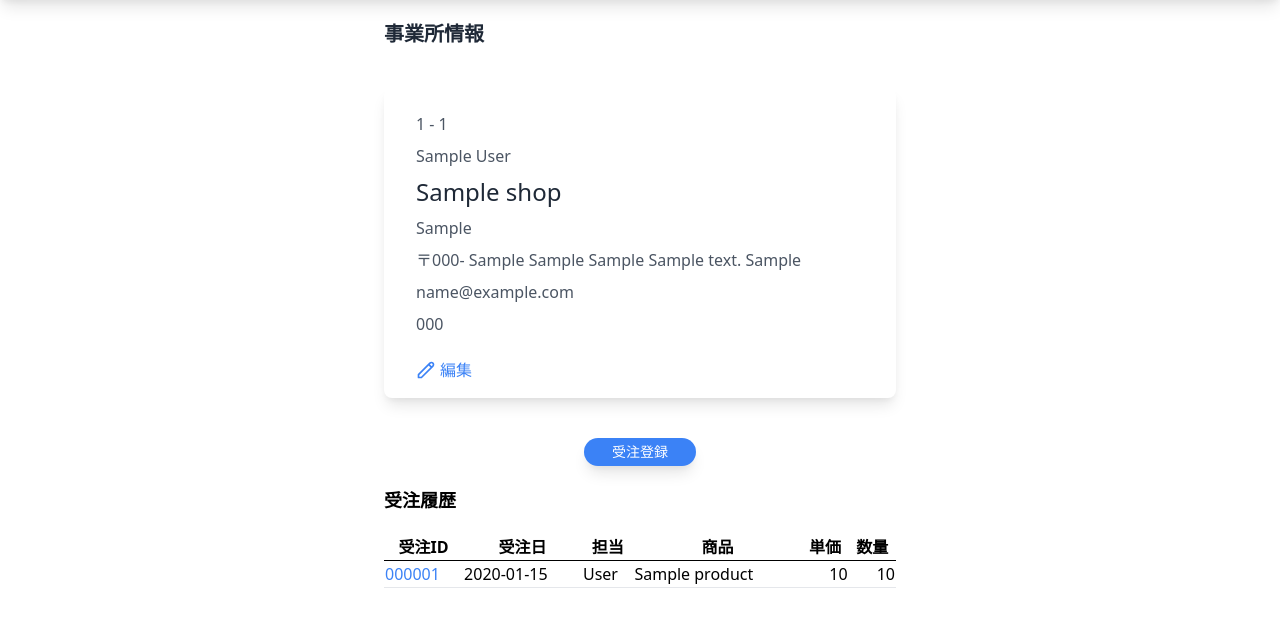
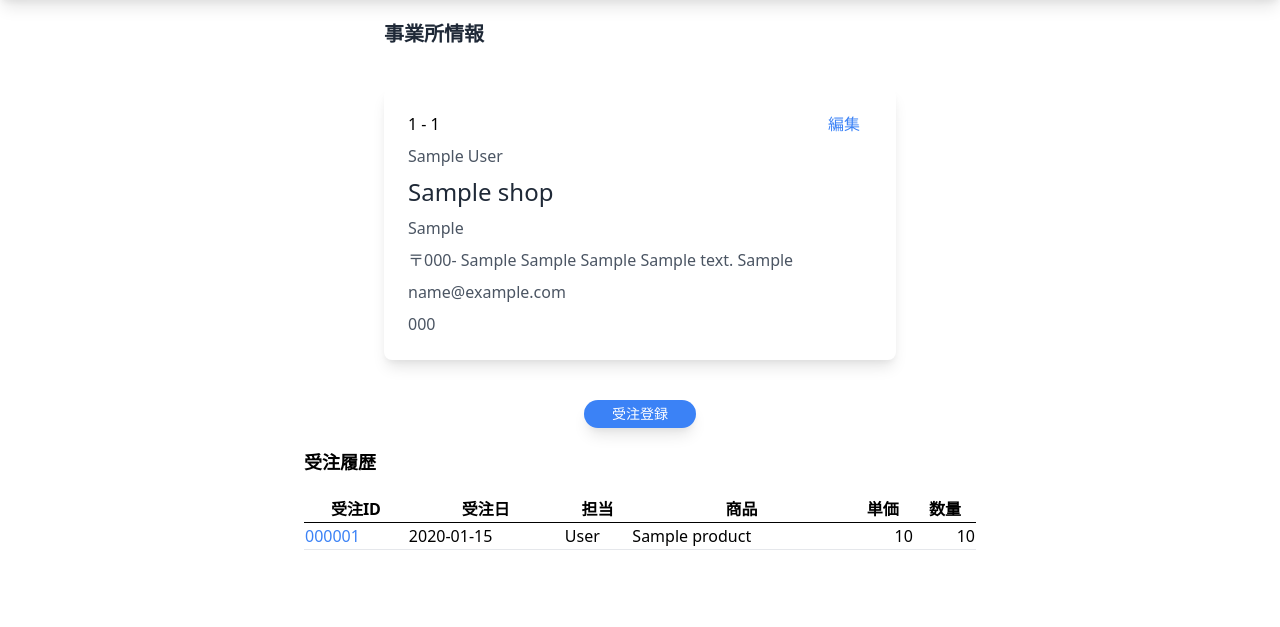
Before and after one commit to hayamakazuyuki/fas, a Flask app: page /customer/shop/1/1 in a window 1280 px wide. Shown: the part 81-708 px from the top of the page. Run offline with Flask 2, Linux system fonts and the light colour scheme; a user stored in the database is signed in; tables that the repository leaves empty hold one stand-in row (values such as "Sample post"); some libraries are stand-ins or nearby versions.

Commit message:
updated: shop detail

```diff
--- a/flask/app/templates/customer/shop-profile.html
+++ b/flask/app/templates/customer/shop-profile.html
@@ -3,14 +3,18 @@
 {% include "navbar.html" %}
 {% include "_flashing.html" %}
 
-<div class="container max-w-6xl mx-auto mt-5">
+<div class="container max-w-2xl mx-auto mt-5">
     <div class="max-w-lg mx-auto">
 
     <p class="font-bold text-xl text-gray-800">事業所情報</p>
 
-    <div class="mx-auto py-4 px-8 bg-white shadow-lg rounded-lg my-10">
-        <div>
-            <p class="mt-2 text-gray-600">{{ shop.customer_id }} - {{ shop.id }}</p>
+    <div class="mx-auto p-6 bg-white shadow-lg rounded-lg my-10">
+        <div class="flex justify-between items-center">
+            <p class=text-gray-600">{{ shop.customer_id }} - {{ shop.id }}</p>
+            <p class="text-blue-500 px-3 rounded-full hover:bg-blue-100">
+                <a href="/customer/shop/{{ shop.customer_id }}/{{ shop.id }}?mode=edit">編集</a>
+            </p>
+        </div>
         <p class="mt-2 text-gray-600">{{ shop.customer.name }}</p>
         <h2 class="mt-2 text-gray-800 text-2xl">{{ shop.name }}</h2>
         <p class="mt-2 text-gray-600">{{ shop.department }}</p>
@@ -18,15 +22,6 @@
             {{ shop.town }} {{ shop.address }} {{ shop.building }}</p>
         <p class="mt-2 text-gray-600">{{ shop.email }}</p>
         <p class="mt-2 text-gray-600">{{ shop.telephone }}</p>
-
-            <div class="mt-5">
-                <a href="/customer/shop/{{ shop.customer_id }}/{{ shop.id }}?mode=edit" class="inline-block text-blue-500 hover:text-blue-700 hover:underline">
-                    <svg xmlns="http://www.w3.org/2000/svg" class="h-5 w-5 inline-block" fill="none" viewBox="0 0 24 24" stroke="currentColor">
-                        <path stroke-linecap="round" stroke-linejoin="round" stroke-width="2" d="M15.232 5.232l3.536 3.536m-2.036-5.036a2.5 2.5 0 113.536 3.536L6.5 21.036H3v-3.572L16.732 3.732z" />
-                    </svg><span class="align-middle ml-1">編集</span>
-                </a>
-            </div>
-
         </div>
     </div>
 
--- a/flask/app/templates/order/order-detail.html
+++ b/flask/app/templates/order/order-detail.html
@@ -84,7 +84,7 @@
         <div class="bg-white border p-6 shadow-md">
             <h2 class="font-bold text-sm">受注の削除</h2>
             <p class="text-gray-500 text-sm mt-5">「{{ order.shop.name }}」の受注を削除しようとしています。</p>
-            <p class="text-gray-500 text-sm mt-3">削除していいですか？</p>
+            <p class="text-gray-500 text-sm mt-3">削除しますか？</p>
             <p class="font-bold mt-5 text-right">
                 <span @click="open = false" class="px-3 py-1 rounded-md text-gray-500 cursor-pointer hover:bg-gray-100">中止</span>
                 <span class="ml-8 px-3 py-1 rounded-md text-blue-500 cursor-pointer hover:bg-blue-100">
```
Lines whose indentation alone changed are shown as unchanged.
